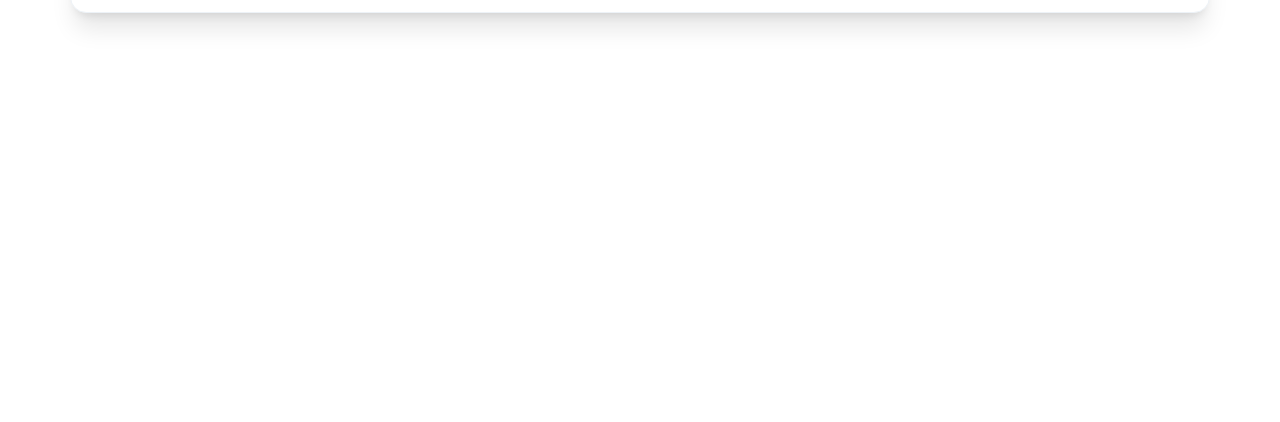
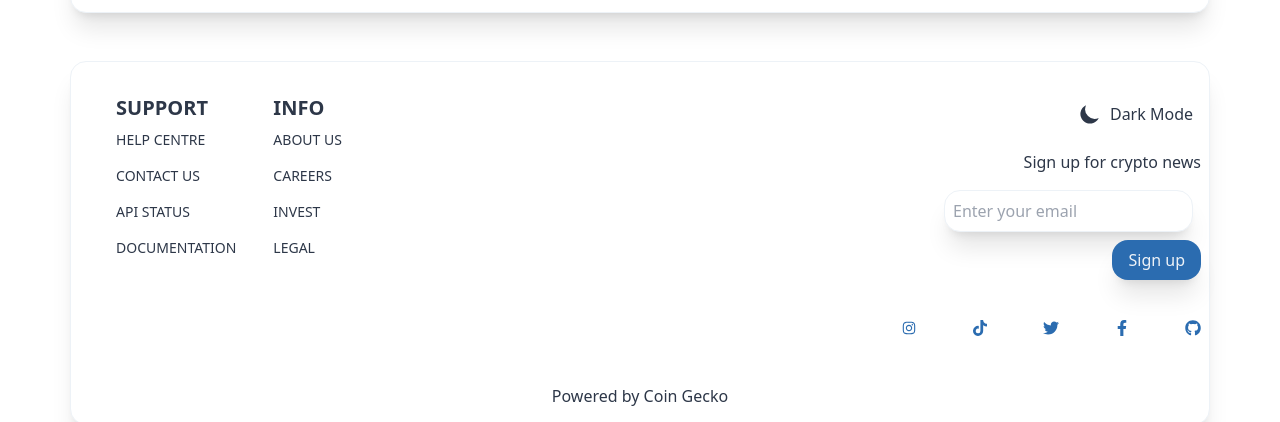
Before and after one commit to Krishnav1/Crypto-World-React-App, a React (Create React App) app in the folder crypto-world/: page /coin/1/coinId in a window 1280 px wide. Shown: the part 665-1087 px from the top of the page. Before the commit the page ends 800 px from the top, so only its background shows below. Built offline with nearby package versions, Linux system fonts and the light colour scheme; no server answers.

Commit message:
Day 6 - Done with Footer Section

```diff
--- a/crypto-world/src/App.js
+++ b/crypto-world/src/App.js
@@ -8,6 +8,7 @@
 import Signup from './routes/Signup';
 import Account from './routes/Account';
 import axios from 'axios';
+import Footer from './components/Footer';
 
 function App() {
   const [coins, setCoins] = useState([]);
@@ -33,6 +34,7 @@
           <Route path='coinId' />
         </Route>
       </Routes>
+      <Footer />
     </ThemeProvider>
   );
 }
--- /dev/null
+++ b/crypto-world/src/components/Footer.jsx
@@ -0,0 +1,65 @@
+import React from 'react';
+import { AiOutlineInstagram } from 'react-icons/ai';
+import { FaFacebookF, FaGithub, FaTiktok, FaTwitter } from 'react-icons/fa';
+import ThemeToggle from './ThemeToggle';
+
+const Footer = () => {
+  return (
+    <div className='rounded-div mt-8 pt-8 text-primary'>
+        <di className='grid md:grid-cols-2'>
+            <div className='flex justify-evenly w-full md:max-w-[300px] uppercase'>
+                {/* Footer Support Section */}
+                <div>
+                    <h2 className=' text-xl font-bold'>Support</h2>
+                    <ul>
+                        <li className='text-sm py-2'>Help Centre</li>
+                        <li className='text-sm py-2'>Contact Us</li>
+                        <li className='text-sm py-2'>API Status</li>
+                        <li className='text-sm py-2'>Documentation</li>
+                    </ul>
+                </div>
+                 {/* Footer Info Section */}
+                <div>
+                    <h2 className='text-xl font-bold'>Info</h2>
+                    <ul>
+                        <li className='text-sm py-2'>About Us</li>
+                        <li className='text-sm py-2'>Careers</li>
+                        <li className='text-sm py-2'>Invest</li>
+                        <li className='text-sm py-2'>Legal</li>
+                    </ul>
+                </div>
+            </div>
+
+            {/* Footer Right Side Section */}
+            <div className='text-right'>
+                <div className='w-full flex justify-end'>
+                    <div className='w-full md:w-[300px] py-4 relative'>
+                        <div className='flex justify-center md:justify-end py-4 md:py-0 md:pb-4 mt-[-1rem]'>
+                            <ThemeToggle />
+                        </div>
+                        <p className='text-center md:text-right'>Sign up for crypto news</p>
+                        <div className='py-4'>
+                            <form>
+                                <input className='bg-primary border border-input p-2 mr-2 w-full shadow-xl rounded-2xl md:w-auto' type="email" placeholder='Enter your email' />
+                                <button className='bg-button text-btnText px-4 p-2 w-full rounded-2xl shadow-xl hover:shadow-2xl md:w-auto my-2'>Sign up</button>
+                            </form>
+                        </div>
+
+                        {/* Social Icons */}
+                        <div className='flex py-4 justify-between text-accent'>
+                          <AiOutlineInstagram />
+                          <FaTiktok />
+                          <FaTwitter />
+                          <FaFacebookF />
+                          <FaGithub />
+                        </div>
+                    </div>
+                </div>
+            </div>
+        </di>
+        <p className='text-center py-4'>Powered by Coin Gecko</p>
+    </div>
+  );
+};
+
+export default Footer
```
